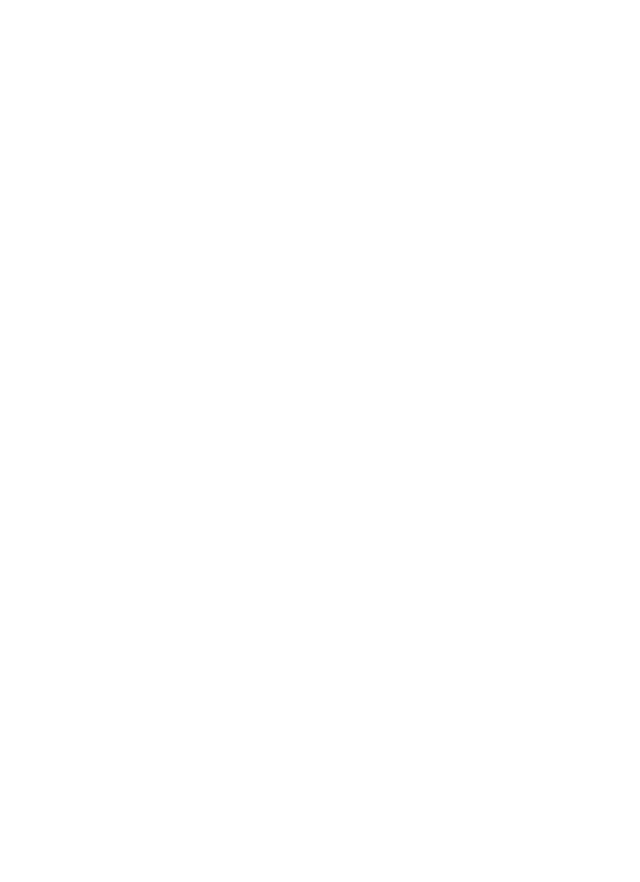
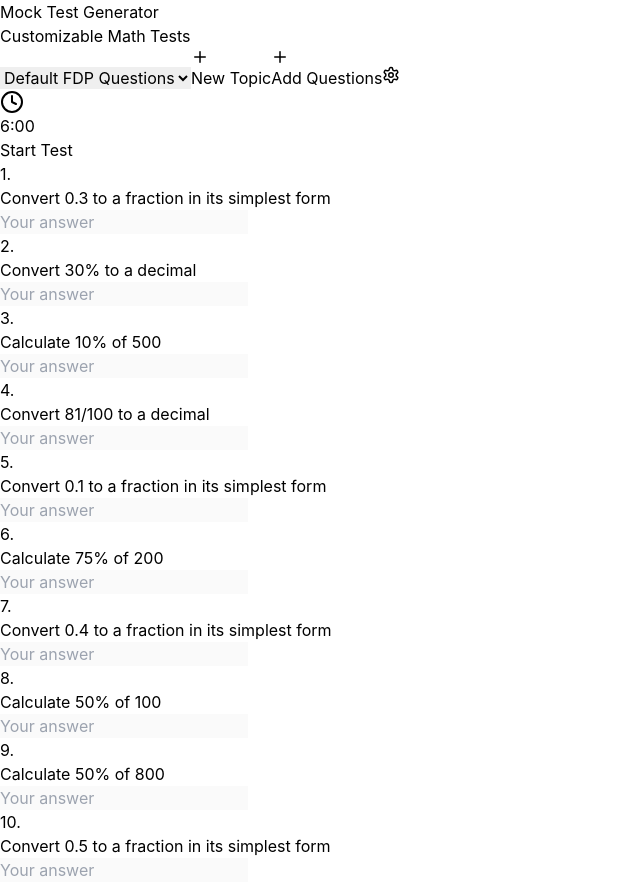
Before and after one commit to jrnayak/mock-test-generator, a Next.js app: page / in a window 1280 px wide. Shown: the whole page, without its empty margins (0-640 px from the left). Before the commit the page ends 800 px from the top, so only its background shows below. Built offline with nearby package versions, Linux system fonts and the light colour scheme.

Commit message:
Add jsconfig for path aliases

```diff
--- a/src/app/page.js
+++ b/src/app/page.js
@@ -1,5 +1,5 @@
-import MockTestApp from '@/components/MockTestApp'
+import MockTestApp from '../components/MockTestApp'
 
 export default function Home() {
-  return
+  return <MockTestApp />
 }
```
Also changed, not shown: jsconfig.json (added, +8 -0 lines).
